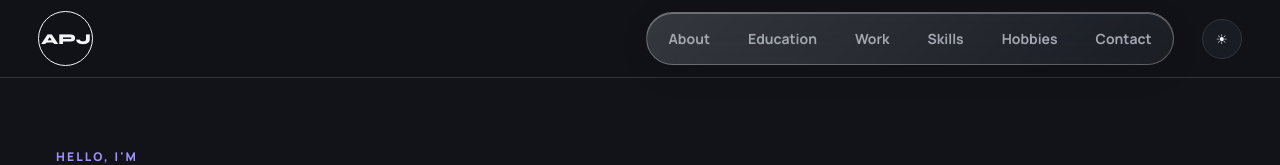
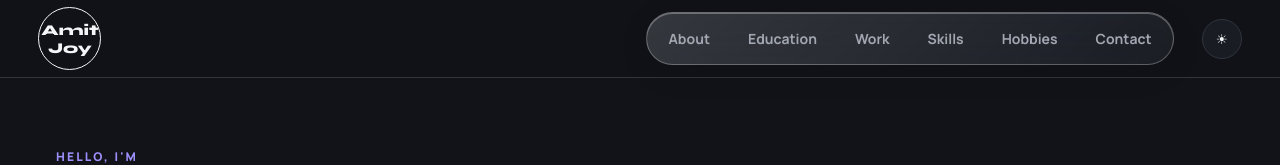
Before and after one commit to iamamitjoy/portfolio, a React (Vite) app: page / in a window 1280 px wide. Shown: the top 165 px of the page. Built offline with nearby package versions, Linux system fonts and the light colour scheme.

Commit message:
Add files via upload

```diff
--- a/src/App.css
+++ b/src/App.css
@@ -32,8 +32,8 @@
 
 .brand {
   display: grid;
-  width: 55px;
-  height: 55px;
+  width: 63px;
+  height: 63px;
   flex-shrink: 0;
   place-items: center;
 
@@ -45,6 +45,7 @@
   font-size: 15px;
   font-weight: 800;
   text-decoration: none;
+  text-align: center;
 }
 
 .theme-button,
--- a/src/App.jsx
+++ b/src/App.jsx
@@ -41,7 +41,7 @@ const SITE_URL = 'https://amitjoy.vercel.app'
 
 const portfolio = {
   name: 'Amit Paul Joy',
-  shortName: 'APJ',
+  shortName: 'Amit Joy',
   role: 'Information Systems Security Professional',
   location: 'Bangladesh',
   email: 'iamamitjoy@gmail.com',
@@ -538,6 +538,11 @@ function App() {
                 </div>
 
                 <div>
+                  <span>AKA</span>
+                  <strong>{portfolio.shortName}</strong>
+                </div>
+
+                <div>
                   <span>Role</span>
                   <strong>{portfolio.role}</strong>
                 </div>
```
